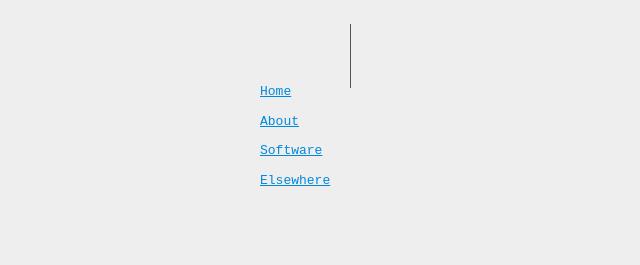
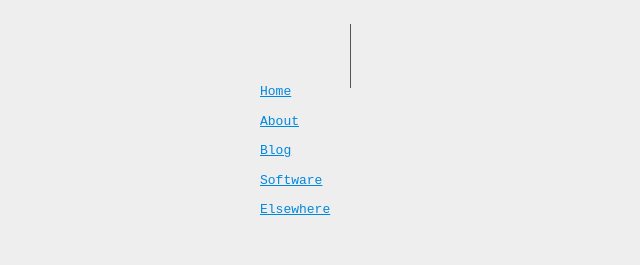
Before and after one commit to tteeoo/static-website, a plain HTML site: page src/_header.html in a window 1280 px wide. Shown: the whole page, without its empty margins (0-640 px from the left). Drawn offline with Linux system fonts and the light colour scheme.

Commit message:
Create blog page

```diff
--- a/src/_header.html
+++ b/src/_header.html
@@ -16,6 +16,7 @@
 <nav>
 <a class="nav-link" href="index.html">Home</a>
 <a class="nav-link" href="about.html">About</a>
+<a class="nav-link" href="blog.html">Blog</a>
 <a class="nav-link" href="software.html">Software</a>
 <a class="nav-link" href="elsewhere.html">Elsewhere</a>
 </nav>
```
Also changed, not shown: 2 other files.
